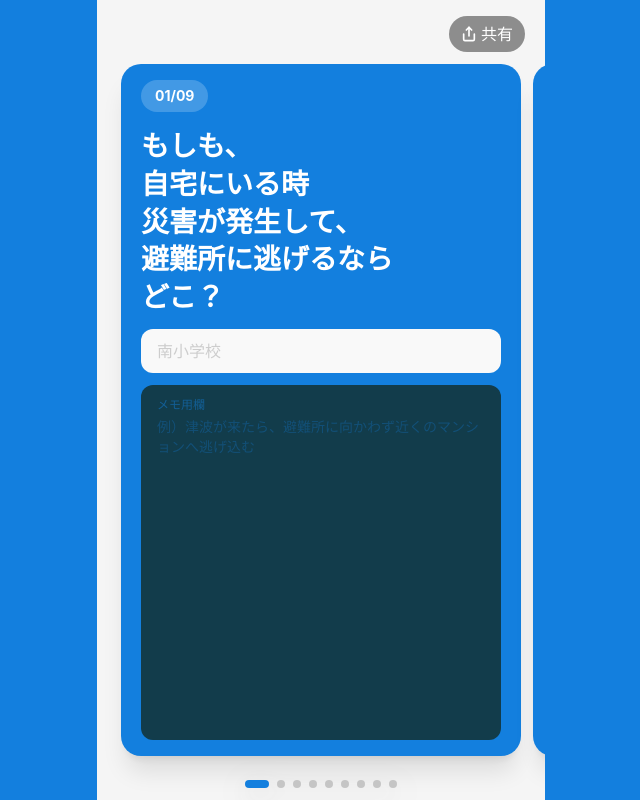
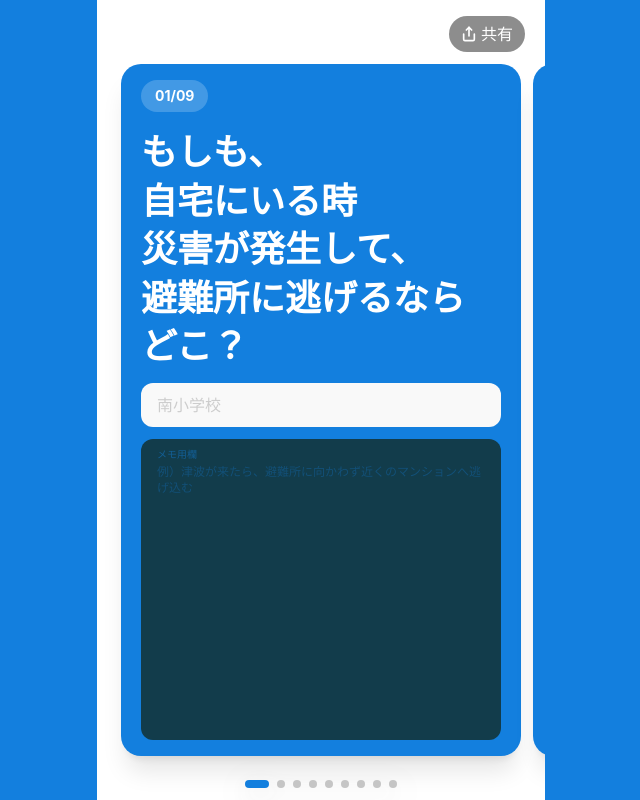
Before and after one commit to ReijiHARADA/MoshiMoshiBousai, a React (Vite) app: page /room/1/questions in a window 1280 px wide. Shown: the whole page, without its empty margins (319-959 px from the left). Built offline with nearby package versions, Linux system fonts and the light colour scheme; no server answers; the database is empty.

Commit message:
fix: update background color, font sizes, and layout spacing in Questions component for improved aesthetics and usability

```diff
--- a/src/pages/Questions.jsx
+++ b/src/pages/Questions.jsx
@@ -296,7 +296,7 @@ export default function Questions() {
         <div
             className="h-[100dvh] max-h-[100dvh] flex flex-col overflow-hidden overscroll-none relative"
             style={{
-                backgroundColor: '#F5F5F5',
+                backgroundColor: '#ffffff',
             }}
         >
             {/* ヘッダー */}
@@ -339,7 +339,7 @@ export default function Questions() {
                                             {String(index + 1).padStart(2, '0')}/{dispTot}
                                         </span>
                                     </div>
-                                    <h2 className="font-bold text-white leading-[135%] mb-3 whitespace-pre-line" style={{ fontSize: 'clamp(22px, 6vw, 28px)' }}>
+                                    <h2 className="font-bold text-white leading-[135%] mb-3 whitespace-pre-line" style={{ fontSize: 'clamp(29px, 8vw, 36px)' }}>
                                         {qText}
                                     </h2>
                                     <input
@@ -349,14 +349,14 @@ export default function Questions() {
                                         placeholder={question.placeholder}
                                         className="w-full px-4 py-2.5 rounded-xl bg-[#F9F9F9] text-[#484848] placeholder-[#CDCDCD] text-[16px] font-medium focus:outline-none transition-all mb-3"
                                     />
-                                    <div className={`flex-1 rounded-xl px-4 py-3 flex flex-col min-h-[64px] ${question.id === 'q3' || question.id === 'q4' ? 'bg-[#1F685D]' : 'bg-[#123C4B]'}`}>
-                                        <p className={`text-xs mb-1 ${question.id === 'q3' || question.id === 'q4' ? 'text-[#0EB09F]/50' : 'text-[#137FDE]/50'}`}>メモ用欄</p>
+                                    <div className={`flex-1 rounded-xl px-4 py-2 flex flex-col min-h-[48px] ${question.id === 'q3' || question.id === 'q4' ? 'bg-[#1F685D]' : 'bg-[#123C4B]'}`}>
+                                        <p className={`text-[10px] mb-0.5 ${question.id === 'q3' || question.id === 'q4' ? 'text-[#0EB09F]/50' : 'text-[#137FDE]/50'}`}>メモ用欄</p>
                                         <textarea
                                             value={memos[question.id] || ''}
                                             onChange={(e) => handleMemoChange(question.id, e.target.value)}
                                             placeholder={question.memo}
-                                            rows={3}
-                                            className={`w-full flex-1 bg-transparent text-sm focus:outline-none resize-none ${question.id === 'q3' || question.id === 'q4' ? 'text-[#0EB09F] placeholder-[#0EB09F]/30' : 'text-[#137FDE] placeholder-[#137FDE]/30'}`}
+                                            rows={2}
+                                            className={`w-full flex-1 bg-transparent text-xs focus:outline-none resize-none ${question.id === 'q3' || question.id === 'q4' ? 'text-[#0EB09F] placeholder-[#0EB09F]/30' : 'text-[#137FDE] placeholder-[#137FDE]/30'}`}
                                         />
                                     </div>
                                 </div>
```
